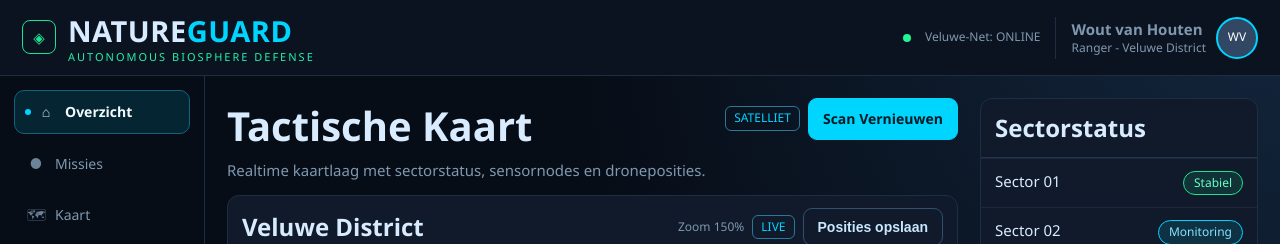
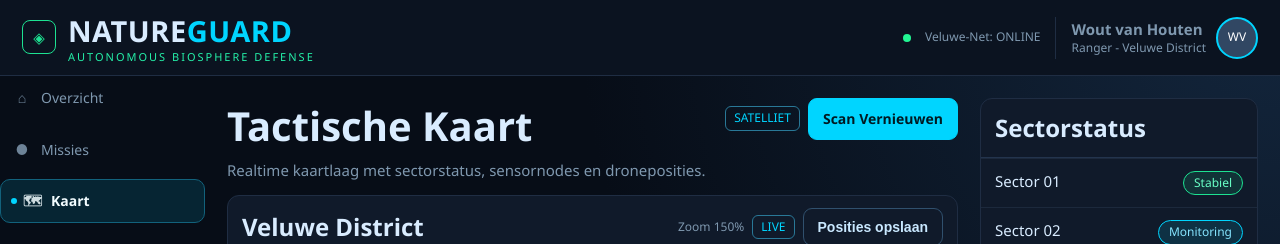
Before and after one commit to jilk2/firepatch, a PHP site: page /kaart.php in a window 1280 px wide. Shown: the top 244 px of the page. Run offline with PHP 8.4, Linux system fonts and the light colour scheme.

Commit message:
FIXED sidebar
nu zie je de current page in blauw

```diff
--- a/css/sidebar.css
+++ b/css/sidebar.css
@@ -1,4 +1,4 @@
-.sidebar {
+.aside {
   border-right: 1px solid var(--line);
   padding: 14px 14px 18px;
   display: flex;
@@ -31,13 +31,13 @@ nav {
 }
 
 .nav-item:hover,
-.nav-item.active {
+.nav-item.current {
   background: #103142;
   border-color: #1c5368;
   color: #f2fcff;
 }
 
-.nav-item.active {
+.nav-item.current {
   background: var(--cyan-soft);
   border-color: #12627c;
   color: #f2fcff;
@@ -45,7 +45,7 @@ nav {
   position: relative;
 }
 
-.nav-item.active::before {
+.nav-item.current::before {
   content: "";
   width: 6px;
   height: 6px;
@@ -55,7 +55,7 @@ nav {
   left: 10px;
 }
 
-.nav-item.active .nav-icon {
+.nav-item.current .nav-icon {
   margin-left: 10px;
 }
 
--- a/partials/sidebar.php
+++ b/partials/sidebar.php
@@ -10,12 +10,13 @@
 <body>
     <aside class="sidebar">
         <nav>
-            <a href="index.php" class="nav-item active"><span class="nav-icon">⌂</span>Overzicht</a>
-            <a href="mission.php" class="nav-item"><span class="nav-icon">●</span>Missies</a>
-            <a href="kaart.php" class="nav-item"><span class="nav-icon">🗺</span>Kaart</a>
-            <a href="logboek.php" class="nav-item"><span class="nav-icon">🗋</span>Logboek</a>
-            <a href="instellingen.php" class="nav-item"><span class="nav-icon">⚙</span>Instellingen</a>
-            <a href="verifynet.php" class="nav-item"><span class="nav-icon">⚙</span>VerifyNET</a>
+            <?php $currentpage = basename($_SERVER['PHP_SELF']); ?>
+            <a href="index.php" class="nav-item <?= $currentpage === 'index.php' ? ' current' : '' ?>"><span class="nav-icon">⌂</span>Overzicht</a>
+            <a href="mission.php" class="nav-item <?= $currentpage === 'mission.php' ? ' current' : '' ?>"><span class="nav-icon">●</span>Missies</a>
+            <a href="kaart.php" class="nav-item <?= $currentpage === 'kaart.php' ? ' current' : '' ?>"><span class="nav-icon">🗺</span>Kaart</a>
+            <a href="logboek.php" class="nav-item <?= $currentpage === 'logboek.php' ? ' current' : '' ?>"><span class="nav-icon">🗋</span>Logboek</a>
+            <a href="instellingen.php" class="nav-item <?= $currentpage === 'instellingen.php' ? ' current' : '' ?>"><span class="nav-icon">⚙</span>Instellingen</a>
+            <a href="verifynet.php" class="nav-item <?= $currentpage === 'verifynet.php' ? ' current' : '' ?>"><span class="nav-icon">⚙</span>VerifyNET</a>
         </nav>
         <div class="fleet">
             <h3>FLEET MATRIX</h3>
```
